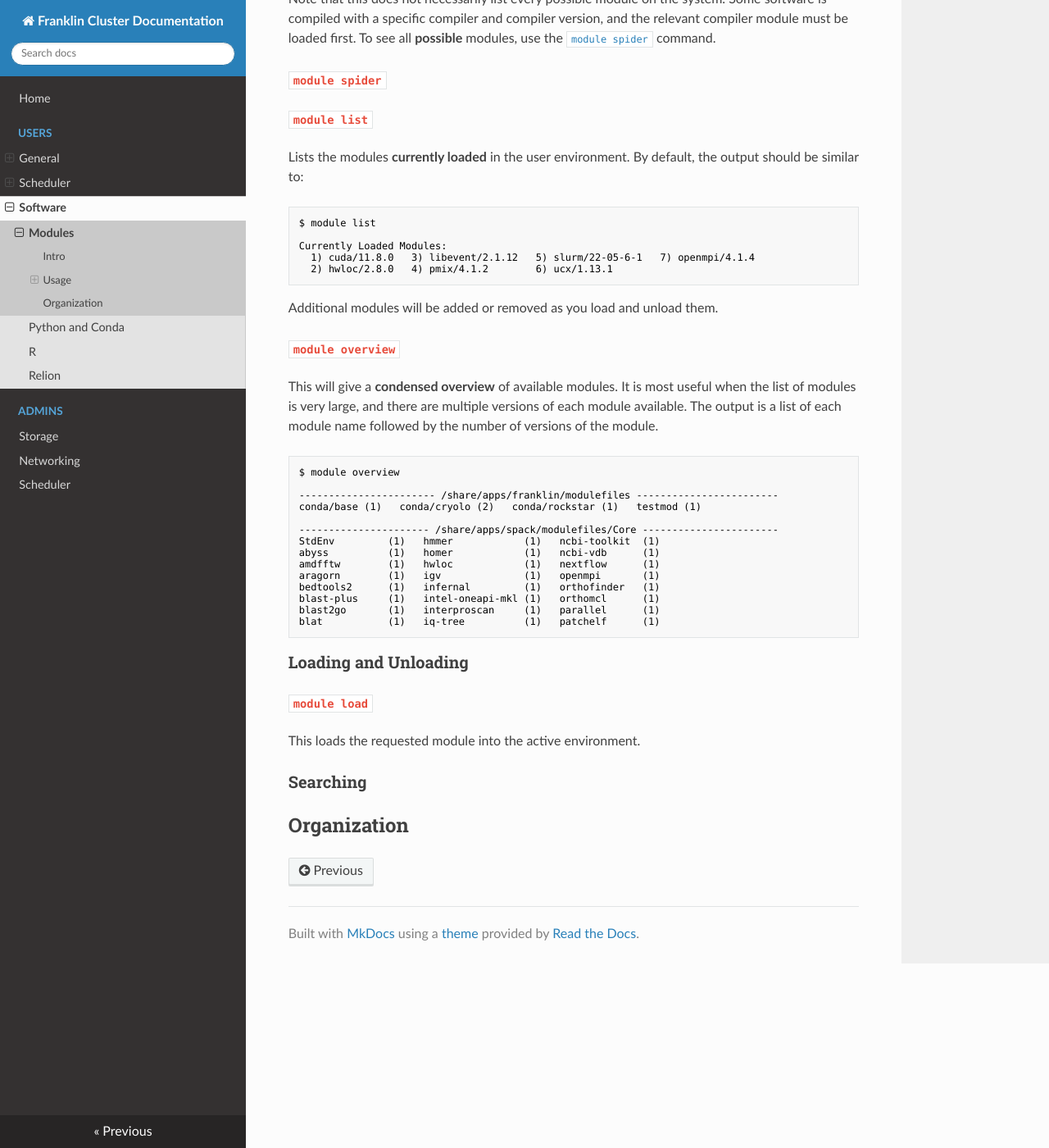
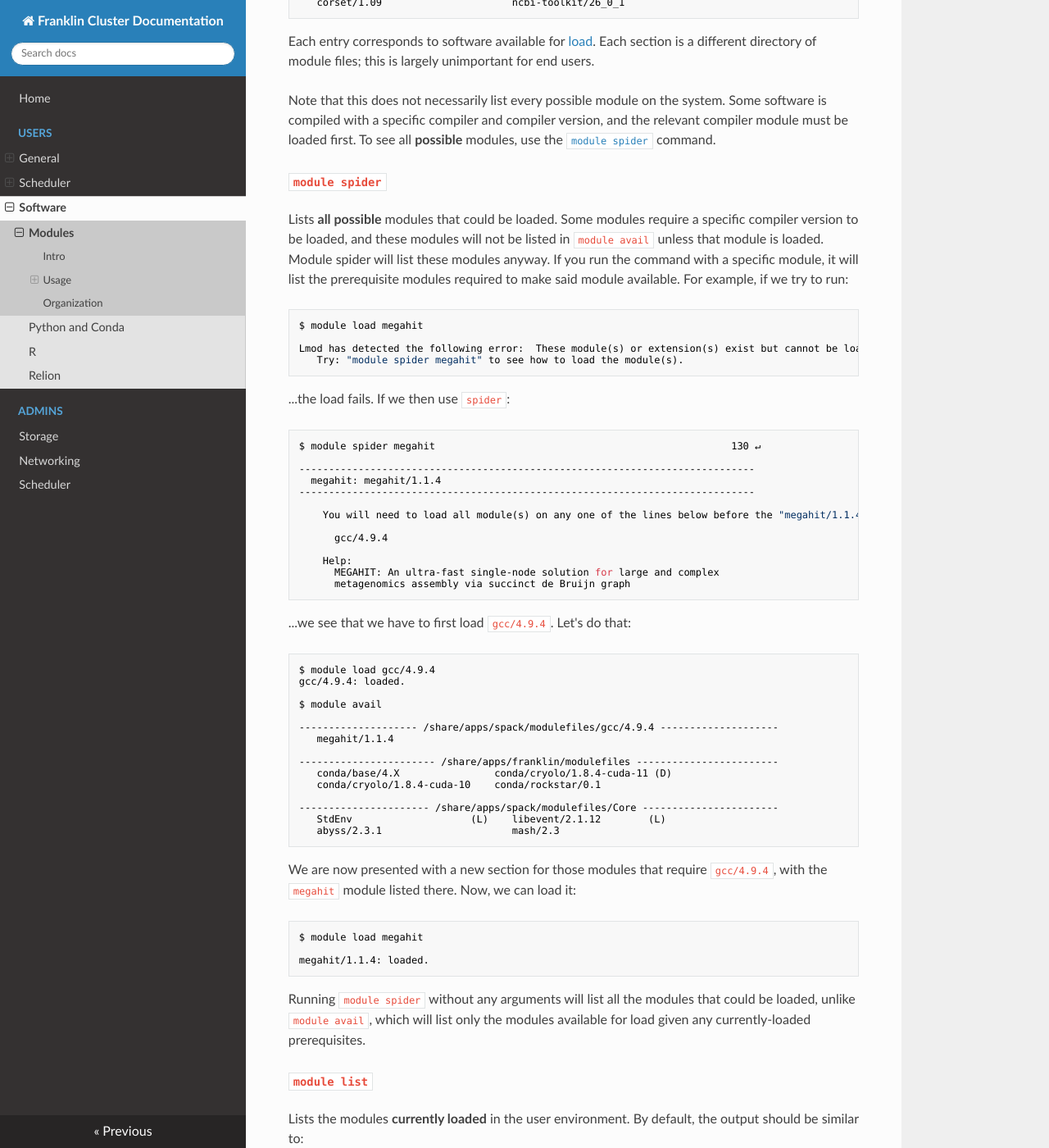
Before and after one commit to ucdavis/HPCCF-franklin-docs, an MkDocs documentation site: the page built from docs/modules.md, in a window 1280 px wide and 1400 px high, scrolled down 1317 px. Shown: the whole window at 82% size. Built offline with MkDocs 1.6.1, drawn with Linux system fonts in a browser that asks for light colours; nearby versions of some CDN libraries; some of the changed text lies outside the part shown.

Commit message:
More module info

````diff
--- a/docs/modules.md
+++ b/docs/modules.md
@@ -28,8 +28,11 @@
 ## Usage
 
 The `module` command is the entry point for users to manage modules in their environment.
-All module operations will be of the form `module [SUBCOMMAND]`, which we will go over in the
-following sections.
+All module operations will be of the form `module [SUBCOMMAND]`. Usage information is available
+on the cluster by running `module --help`.
+
+The basic commands are: `module load [MODULENAME]` to load a module into your environment; `module unload [MODULENAME]` to remove that module; `module avail` to see modules available for loading; and `module list` to see which modules are currently loaded.
+We will go over these commands, and some additional commands, in the following sections.
 
 ### Listing
 
@@ -74,6 +77,70 @@
 
 #### `module spider`
 
+Lists **all possible** modules that could be loaded. Some modules require a specific
+compiler version to be loaded, and these modules will not be listed in `module avail`
+unless that module is loaded. Module spider will list these modules anyway.
+If you run the command with a specific module, it will list the prerequisite modules
+required to make said module available. For example, if we try to run:
+
+```bash
+$ module load megahit
+
+Lmod has detected the following error:  These module(s) or extension(s) exist but cannot be loaded as requested: "megahit"
+   Try: "module spider megahit" to see how to load the module(s).
+```
+
+...the load fails. If we then use `spider`:
+
+```bash
+$ module spider megahit                                                  130 ↵
+
+-----------------------------------------------------------------------------
+  megahit: megahit/1.1.4
+-----------------------------------------------------------------------------
+
+    You will need to load all module(s) on any one of the lines below before the "megahit/1.1.4" module is available to load.
+
+      gcc/4.9.4
+
+    Help:
+      MEGAHIT: An ultra-fast single-node solution for large and complex
+      metagenomics assembly via succinct de Bruijn graph
+```
+
+...we see that we have to first load `gcc/4.9.4`. Let's do that:
+
+```bash
+$ module load gcc/4.9.4
+gcc/4.9.4: loaded.
+
+$ module avail
+
+-------------------- /share/apps/spack/modulefiles/gcc/4.9.4 --------------------
+   megahit/1.1.4
+
+----------------------- /share/apps/franklin/modulefiles ------------------------
+   conda/base/4.X                conda/cryolo/1.8.4-cuda-11 (D)
+   conda/cryolo/1.8.4-cuda-10    conda/rockstar/0.1
+
+---------------------- /share/apps/spack/modulefiles/Core -----------------------
+   StdEnv                    (L)    libevent/2.1.12        (L)
+   abyss/2.3.1                      mash/2.3
+```
+
+We are now presented with a new section for those modules that require `gcc/4.9.4`,
+with the `megahit` module listed there. Now, we can load it:
+
+```bash
+$ module load megahit
+
+megahit/1.1.4: loaded.
+```
+
+Running `module spider` without any arguments will list all the modules that could be loaded,
+unlike `module avail`, which will list only the modules available for load given any currently-loaded
+prerequisites.
+
 #### `module list`
 
 Lists the modules **currently loaded** in the user environment. By default, the output should be
@@ -117,7 +184,45 @@
 
 #### `module load`
 
-This loads the requested module into the active environment.
+This **loads** the requested module into the active environment.
+Loading a module can edit environment variables, such as prepending directories to `$PATH` so that
+the executables within can be run, set and unset new or existing environment variables, define shell functions,
+and generally, modify your user environment arbitrarily.
+The modifications it makes are tracked, so that when the module is eventually unloaded, any changes can be returned
+to their former state.
+
+Let's load a module.
+
+```bash
+$ module load bwa/0.7.17
+bwa/0.7.17: loaded.
+```
+
+Now, you have access to the `bwa` executable. If you try to run `bwa mem`, you'll get its help output.
+This also sets the appopriate variables so that you can now run `man bwa` to view its manpage.
+
+Note that some modules have multiple versions. Running `module load [MODULENAME]` without specifying a version
+will load the latest version, unless a default has been specified.
+When there are multiple versions, a `(D)` will be printed next to the default version when using [`module avail`](modules.md#module-avail).
+
+Some modules are nested under a deeper hierarchy. For example, `relion` has six variants, two under `relion/cpu` and four under `relion/gpu`.
+To load these, you must specify the second layer of hierarchy: `module load relion` will fail, but `module load relion/cpu` will load the default module under `relion/cpu`, which has the full name `relion/cpu/4.0.0+amd`.
+More information on this system can be found under [Organization](modules.md#organization).
+
+The modules on Franklin are all configured to set a `$NAME_ROOT` variable that points to the installation prefix.
+This will correspond to the name of the module, minus the version. For example:
+
+```bash
+$  ls -R $BWA_ROOT
+/share/apps/spack/spack-v0.19/opt/spack/linux-ubuntu22.04-x86_64_v3/gcc-9.5.0/bwa-0.7.17-3ogkbh2ixha52dxps2letankhc2dbeax:
+bin  doc  man
+
+...
+```
+
+Usually, this will be a very long pathname, as most software on the cluster is managed via the
+[spack](https://spack.readthedocs.io/en/latest/) build system.
+This would be most useful if you're [developing software](developing.md) on the cluster.
 
 ### Searching
 
````
